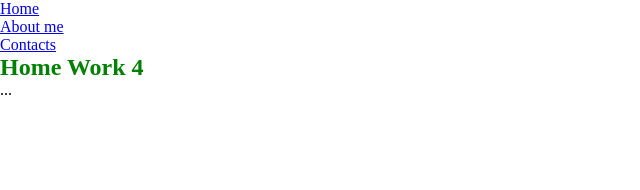
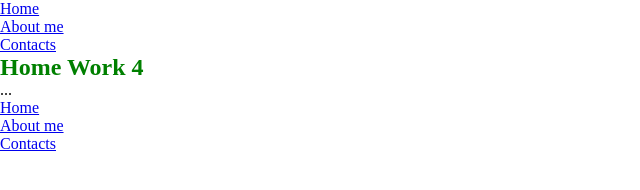
Before and after one commit to PyrkinValentin/home-work-4, a plain HTML site: page index.html in a window 1280 px wide. Shown: the whole page, without its empty margins (0-640 px from the left). Drawn offline with Linux system fonts and the light colour scheme.

Commit message:
feat: add footer

```diff
--- a/index.html
+++ b/index.html
@@ -29,5 +29,20 @@
 			...
 		</p>
 	</section>
+	<footer>
+		<nav>
+			<ul>
+				<li>
+					<a href="#">Home</a>
+				</li>
+				<li>
+					<a href="#">About me</a>
+				</li>
+				<li>
+					<a href="#">Contacts</a>
+				</li>
+			</ul>
+		</nav>
+	</footer>
 </body>
 </html>
```
